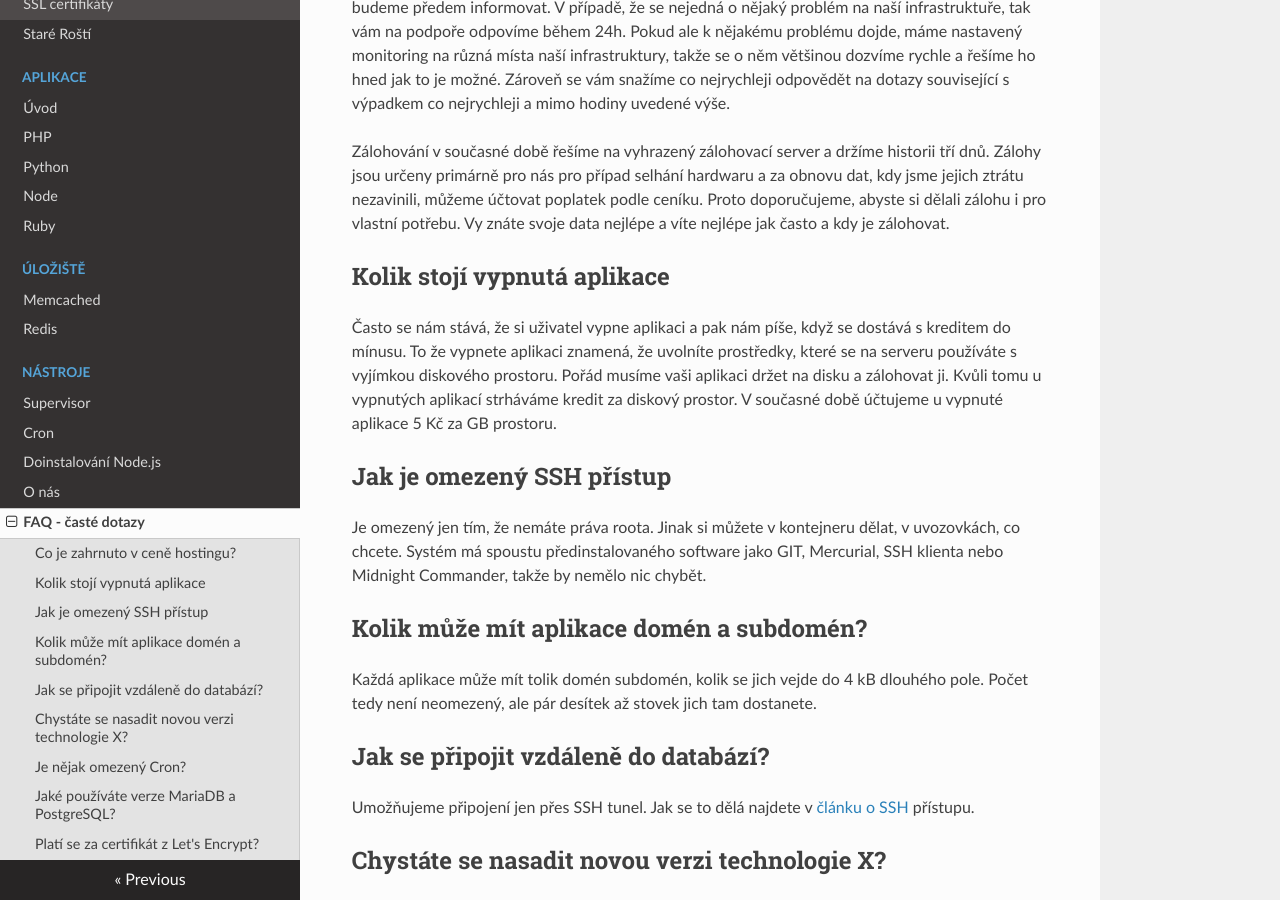
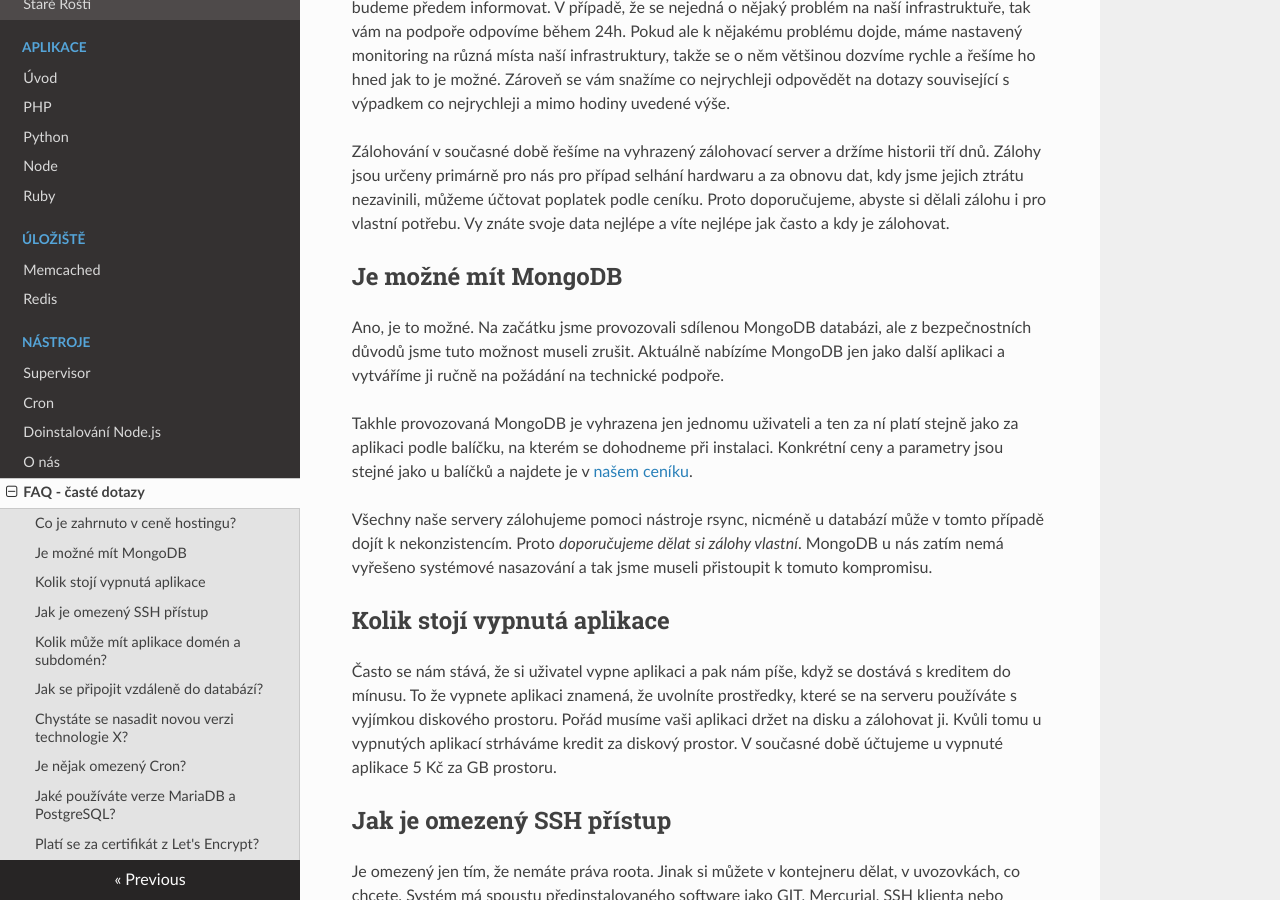
Before and after one commit to rosti-cz/rosti-docs, an MkDocs documentation site: the page built from docs/faq.md, in a window 1280 px wide and 900 px high, scrolled down 580 px. Built offline with MkDocs 1.6.1, drawn with Linux system fonts in a browser that asks for light colours; nearby versions of some CDN libraries; old or Windows-style settings are respelled for this version of MkDocs.

Commit message:
FAQ update: mongodb

```diff
--- a/docs/faq.md
+++ b/docs/faq.md
@@ -15,6 +15,15 @@ V rámci ceny hostingu si platíte:
 V rámci podpory vám poradíme s nasazením aplikace, poradíme vám s nastavením služby a nasměrujeme vás správným směrem, pokud řešíte nějaký problém. V balíčku ale není podpora, kdy bychom se logovali na server či do kontejneru a udělali změny za vás. To samé platí i pro změny ve vašem kódu. V takovém případě si budeme účtovat hodinovou sazbu podle ceníku, o čemž vás budeme předem informovat. V případě, že se nejedná o nějaký problém na naší infrastruktuře, tak vám na podpoře odpovíme během 24h. Pokud ale k nějakému problému dojde, máme nastavený monitoring na různá místa naší infrastruktury, takže se o něm většinou dozvíme rychle a řešíme ho hned jak to je možné. Zároveň se vám snažíme co nejrychleji odpovědět na dotazy související s výpadkem co nejrychleji a mimo hodiny uvedené výše.
 
 Zálohování v současné době řešíme na vyhrazený zálohovací server a držíme historii tří dnů. Zálohy jsou určeny primárně pro nás pro případ selhání hardwaru a za obnovu dat, kdy jsme jejich ztrátu nezavinili, můžeme účtovat poplatek podle ceníku. Proto doporučujeme, abyste si dělali zálohu i pro vlastní potřebu. Vy znáte svoje data nejlépe a víte nejlépe jak často a kdy je zálohovat.
+
+## Je možné mít MongoDB
+
+Ano, je to možné. Na začátku jsme provozovali sdílenou MongoDB databázi, ale z bezpečnostních důvodů jsme tuto možnost museli zrušit. Aktuálně nabízíme MongoDB jen jako další aplikaci a vytváříme ji ručně na požádání na technické podpoře.
+
+Takhle provozovaná MongoDB je vyhrazena jen jednomu uživateli a ten za ní platí stejně jako za aplikaci podle balíčku, na kterém se dohodneme při instalaci. Konkrétní ceny a parametry jsou stejné jako u balíčků a najdete je v [našem ceníku](https://rosti.cz/cenik/).
+
+Všechny naše servery zálohujeme pomoci nástroje rsync, nicméně u databází může v tomto případě dojít k nekonzistencím. Proto *doporučujeme dělat si zálohy vlastní*. MongoDB u nás zatím nemá vyřešeno systémové nasazování a tak jsme museli přistoupit k tomuto kompromisu.
+
 
 ## Kolik stojí vypnutá aplikace
 
```
